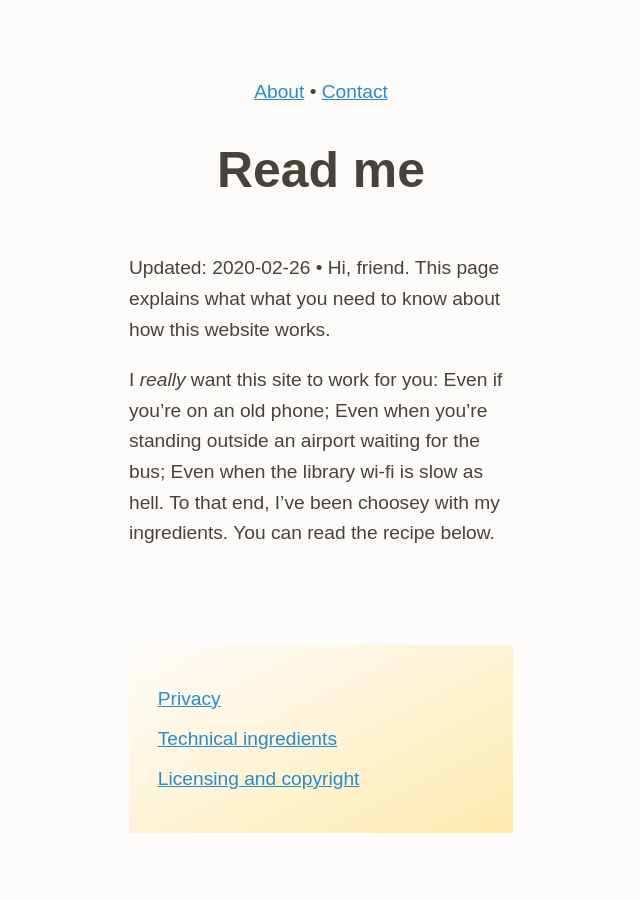
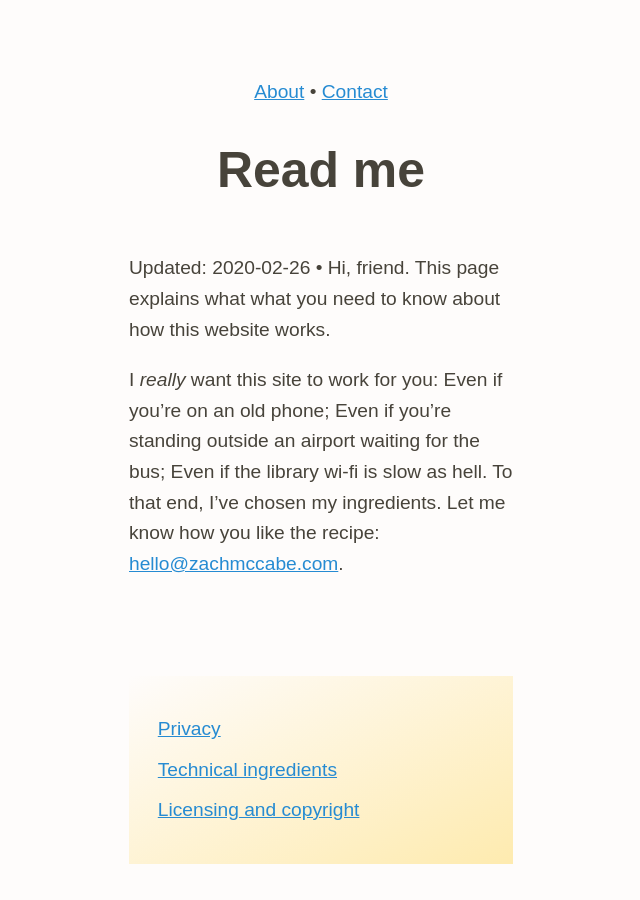
Before and after one commit to zachmccabe/zachmccabe.github.io, a Jekyll site: the page built from ntk.md, in a window 1280 px wide and 900 px high. Shown: the whole window, without its empty margins (319-959 px from the left). Built offline with Jekyll 4.4.1, drawn with Linux system fonts in a browser that asks for light colours.

Commit message:
Update ntk.md

```diff
--- a/ntk.md
+++ b/ntk.md
@@ -13,7 +13,7 @@
 
 Updated: {% include print_update.html %} • Hi, friend. This page explains what what you need to know about how this website works.
 
-I *really* want this site to work for you: Even if you're on an old phone; Even when you're standing outside an airport waiting for the bus; Even when the library wi-fi is slow as hell. To that end, I've been choosey with my ingredients. You can read the recipe below.
+I *really* want this site to work for you: Even if you're on an old phone; Even if you're standing outside an airport waiting for the bus; Even if the library wi-fi is slow as hell. To that end, I've chosen my ingredients. Let me know how you like the recipe: <hello@zachmccabe.com>.
 
 
 
@@ -51,6 +51,6 @@
 
 ## Licensing and copyright
 
-I'm always happy to talk with you about your licensing needs: [hello@zachmccabe.com](mailto:hello@zachmccabe.com)
+I'm always happy to talk with you about your licensing needs: [hello@zachmccabe.com](mailto:hello@zachmccabe.com).
 
 The photos, articles and other content on this website are copyright. You must obtain written permission before republishing, etc. Email me for more info.
```
